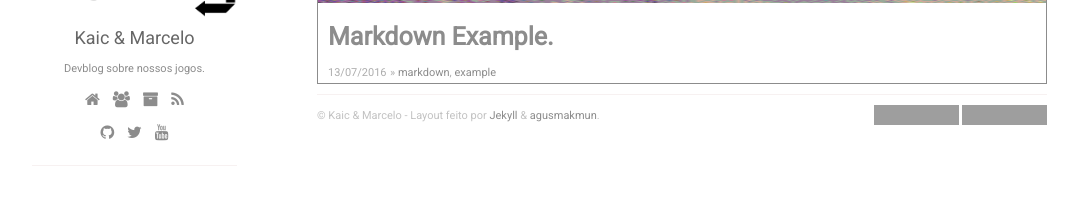
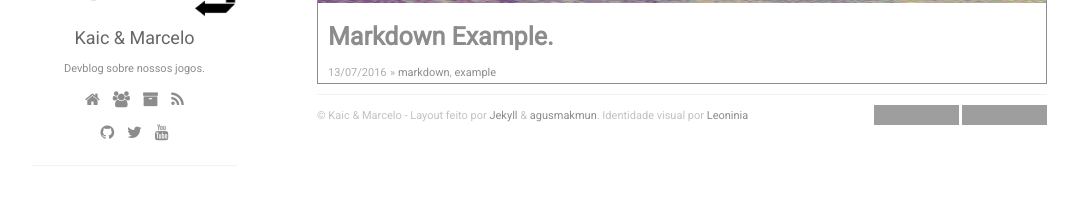
Before and after one commit to IterumCorp/iterumcorp.github.io, a Jekyll site: the page built from index.html, in a window 1280 px wide. Shown: the part 208-413 px from the top of the page, without its empty margins (53-1131 px from the left). Built offline with Jekyll 4.4.1, drawn with Linux system fonts in a browser that asks for light colours; nearby versions of some CDN libraries; the list of posts is cut into pages by our own code; comment, search, counter and statistics services are not loaded; grey boxes are pictures that could not be loaded.

Commit message:
leo nos creditos

```diff
--- a/_layouts/default.html
+++ b/_layouts/default.html
@@ -175,7 +175,7 @@
                 {{ content }}
 
                 <footer>
-                    &copy; {{ site.author }} - Layout feito por <a href="https://jekyllrb.com/">Jekyll</a> & <a href="https://github.com/agusmakmun/agusmakmun.github.io/">agusmakmun</a>.
+                    &copy; {{ site.author }} - Layout feito por <a href="https://jekyllrb.com/">Jekyll</a> & <a href="https://github.com/agusmakmun/agusmakmun.github.io/">agusmakmun</a>. Identidade visual por <a href="http://leoninia.deviantart.com/">Leoninia</a>
 
                     <div class="btn-github" style="float:right;">
                         <iframe src="https://ghbtns.com/github-btn.html?user=IterumCorp&repo=iterumcorp.github.io&type=star&count=true" frameborder="0" scrolling="0" width="85" height="20px"></iframe>
```
